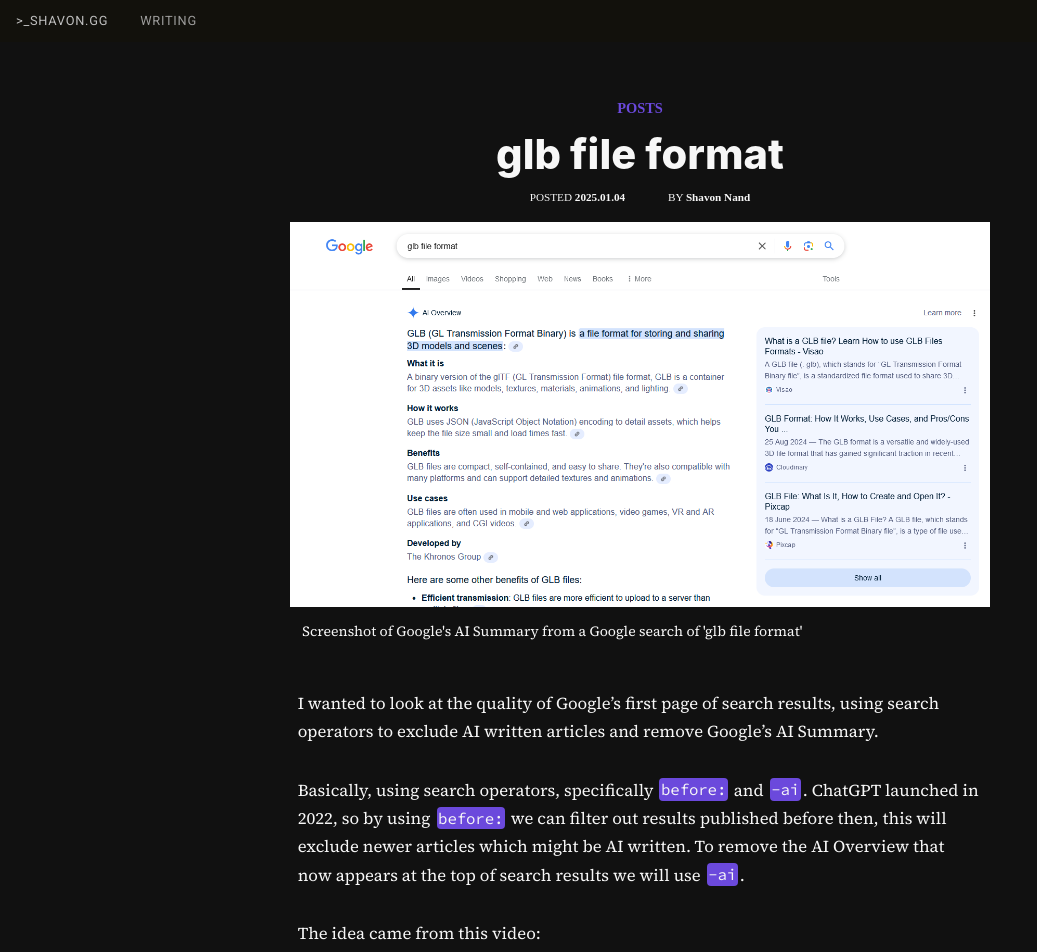
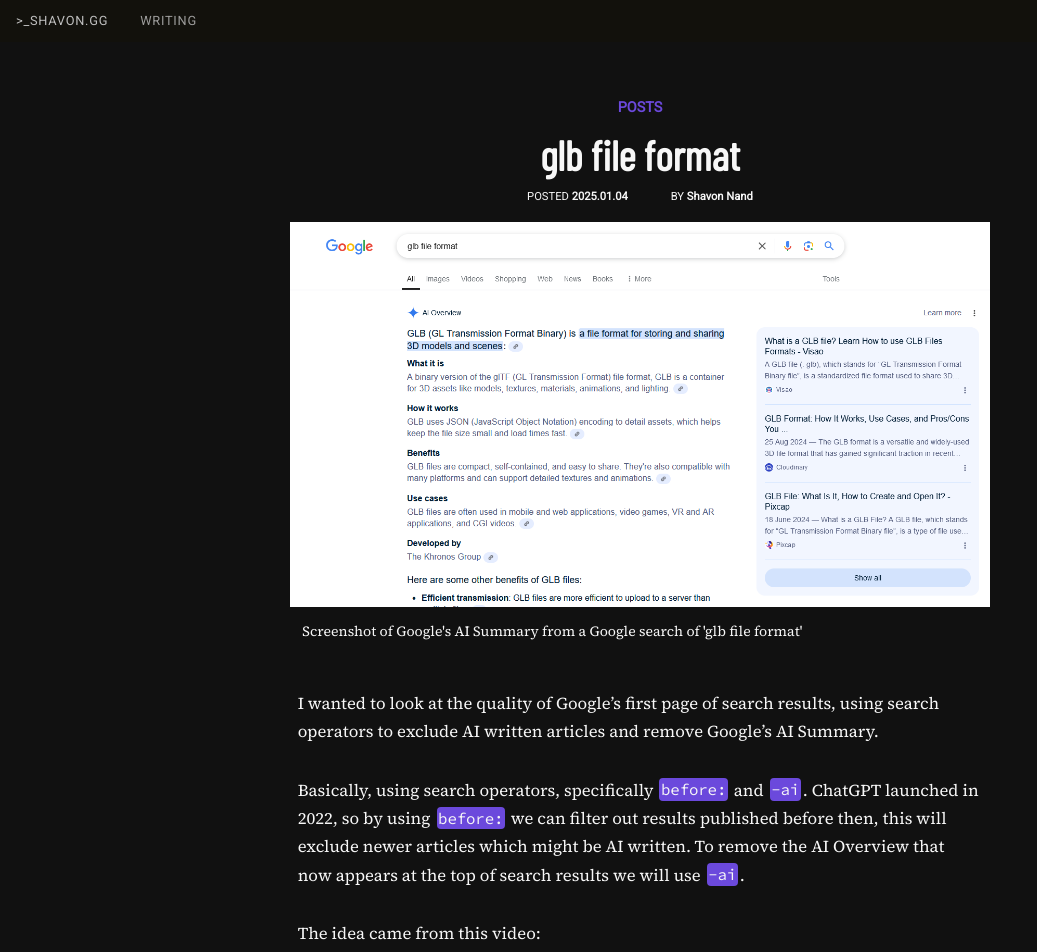
Before and after one commit to snand5/snand5.github.io, a Jekyll site: the page built from _posts/2025-01-04-glb_file_format.md, in a window 1280 px wide. Shown: the top 952 px of the page, without its empty margins (0-1037 px from the left). Built offline with Jekyll 4.4.1, drawn with Linux system fonts in a browser that asks for light colours; some web fonts are replaced.

Commit message:
font change

```diff
--- a/_layouts/default.html
+++ b/_layouts/default.html
@@ -7,6 +7,8 @@
     <title>{{ page.title }}</title>
 
     <meta name="author" content="{{ page.author }}">
+    <link rel="preconnect" href="https://fonts.googleapis.com">
+    <link rel="preconnect" href="https://fonts.gstatic.com" crossorigin>
     <link rel="stylesheet" href="https://fonts.googleapis.com/css?family=Barlow+Condensed">
     <link rel="stylesheet" href="https://fonts.googleapis.com/css?family=Source+Serif+4">
     <link rel="stylesheet" href="https://fonts.googleapis.com/css?family=Roboto">
--- a/_sass/_vars.scss
+++ b/_sass/_vars.scss
@@ -1,106 +1,4 @@
 // _variables.scss
-
-/* 2. Fonts
-/* ---------------------------------------------------------- */
-@font-face {
-    font-family: "Source Serif 4";
-    font-style: italic;
-    font-weight: 400;
-    font-display: swap;
-    src: url("../fonts/SourceSerif-It.woff2") format("woff2");
-    unicode-range: U+0000-00FF, U+0131, U+0152-0153, U+02BB-02BC, U+02C6, U+02DA, U+02DC, U+0304, U+0308, U+0329,
-      U+2000-206F, U+2074, U+20AC, U+2122, U+2191, U+2193, U+2212, U+2215, U+FEFF, U+FFFD;
-  }
-
-  @font-face {
-    font-family: "Source Serif 4";
-    font-style: italic;
-    font-weight: 700;
-    font-display: swap;
-    src: url("../fonts/SourceSerif-BoldIt.woff2") format("woff2");
-    unicode-range: U+0000-00FF, U+0131, U+0152-0153, U+02BB-02BC, U+02C6, U+02DA, U+02DC, U+0304, U+0308, U+0329,
-      U+2000-206F, U+2074, U+20AC, U+2122, U+2191, U+2193, U+2212, U+2215, U+FEFF, U+FFFD;
-  }
-
-  @font-face {
-    font-family: "Source Serif 4";
-    font-style: normal;
-    font-weight: 400;
-    font-display: swap;
-    src: url("../fonts/SourceSerif.woff2") format("woff2");
-    unicode-range: U+0000-00FF, U+0131, U+0152-0153, U+02BB-02BC, U+02C6, U+02DA, U+02DC, U+0304, U+0308, U+0329,
-      U+2000-206F, U+2074, U+20AC, U+2122, U+2191, U+2193, U+2212, U+2215, U+FEFF, U+FFFD;
-  }
-
-  @font-face {
-    font-family: "Source Serif 4";
-    font-style: normal;
-    font-weight: 700;
-    font-display: swap;
-    src: url("../fonts/SourceSerif-Bold.woff2") format("woff2");
-    unicode-range: U+0000-00FF, U+0131, U+0152-0153, U+02BB-02BC, U+02C6, U+02DA, U+02DC, U+0304, U+0308, U+0329,
-      U+2000-206F, U+2074, U+20AC, U+2122, U+2191, U+2193, U+2212, U+2215, U+FEFF, U+FFFD;
-  }
-
-  @font-face {
-    font-family: "Roboto";
-    font-style: normal;
-    font-weight: 400;
-    font-display: swap;
-    src: url("../fonts/Roboto.woff2") format("woff2");
-    unicode-range: U+0000-00FF, U+0131, U+0152-0153, U+02BB-02BC, U+02C6, U+02DA, U+02DC, U+0304, U+0308, U+0329,
-      U+2000-206F, U+2074, U+20AC, U+2122, U+2191, U+2193, U+2212, U+2215, U+FEFF, U+FFFD;
-  }
-
-  @font-face {
-    font-family: "Roboto";
-    font-style: italic;
-    font-weight: 400;
-    font-display: swap;
-    src: url("../fonts/Roboto-Italic.woff2") format("woff2");
-    unicode-range: U+0000-00FF, U+0131, U+0152-0153, U+02BB-02BC, U+02C6, U+02DA, U+02DC, U+0304, U+0308, U+0329,
-      U+2000-206F, U+2074, U+20AC, U+2122, U+2191, U+2193, U+2212, U+2215, U+FEFF, U+FFFD;
-  }
-
-  @font-face {
-    font-family: "Roboto";
-    font-style: normal;
-    font-weight: 700;
-    font-display: swap;
-    src: url("../fonts/Roboto-Bold.woff2") format("woff2");
-    unicode-range: U+0000-00FF, U+0131, U+0152-0153, U+02BB-02BC, U+02C6, U+02DA, U+02DC, U+0304, U+0308, U+0329,
-      U+2000-206F, U+2074, U+20AC, U+2122, U+2191, U+2193, U+2212, U+2215, U+FEFF, U+FFFD;
-  }
-
-  @font-face {
-    font-family: "Roboto";
-    font-style: italic;
-    font-weight: 700;
-    font-display: swap;
-    src: url("../fonts/Roboto-BoldItalic.woff2") format("woff2");
-    unicode-range: U+0000-00FF, U+0131, U+0152-0153, U+02BB-02BC, U+02C6, U+02DA, U+02DC, U+0304, U+0308, U+0329,
-      U+2000-206F, U+2074, U+20AC, U+2122, U+2191, U+2193, U+2212, U+2215, U+FEFF, U+FFFD;
-  }
-
-  @font-face {
-    font-family: "Barlow Condensed";
-    font-style: normal;
-    font-weight: 500;
-    font-display: swap;
-    src: url("../fonts/BarlowCondensed-Medium.woff2") format("woff2");
-    unicode-range: U+0000-00FF, U+0131, U+0152-0153, U+02BB-02BC, U+02C6, U+02DA, U+02DC, U+0304, U+0308, U+0329,
-      U+2000-206F, U+2074, U+20AC, U+2122, U+2191, U+2193, U+2212, U+2215, U+FEFF, U+FFFD;
-  }
-
-  @font-face {
-    font-family: "Source Code Pro";
-    font-style: normal;
-    font-weight: 400;
-    font-display: swap;
-    src: url("../fonts/SourceCodePro.woff2") format("woff2");
-    unicode-range: U+0000-00FF, U+0131, U+0152-0153, U+02BB-02BC, U+02C6, U+02DA, U+02DC, U+0304, U+0308, U+0329,
-      U+2000-206F, U+2074, U+20AC, U+2122, U+2191, U+2193, U+2212, U+2215, U+FEFF, U+FFFD;
-  }
 
 // General
 $font-display: "Barlow Condensed",-apple-system,BlinkMacSystemFont,"Segoe UI","Roboto","Oxygen","Ubuntu","Cantarell","Fira Sans","Droid Sans","Helvetica Neue",sans-serif;
--- a/_sass/main.scss
+++ b/_sass/main.scss
@@ -20,6 +20,7 @@
 body, html {
     width: 100%;
     height: 100%;
+    font-family: $font-sans;
     font-size: $base-font-size;
     font-weight: 400;
     line-height: $base-line-height;
@@ -45,7 +46,6 @@
 .navmenu {
     max-width: $content-max-width;
     margin: 0 auto;
-    font-family: $font-sans;
     ul {
         top: 0;
         width: 100%;
@@ -262,6 +262,7 @@
     margin: 0;
     padding: 0;
     border: 0;
+    font: inherit;
     vertical-align: baseline;
 }
 
```
Also changed, not shown: 4 other files.
